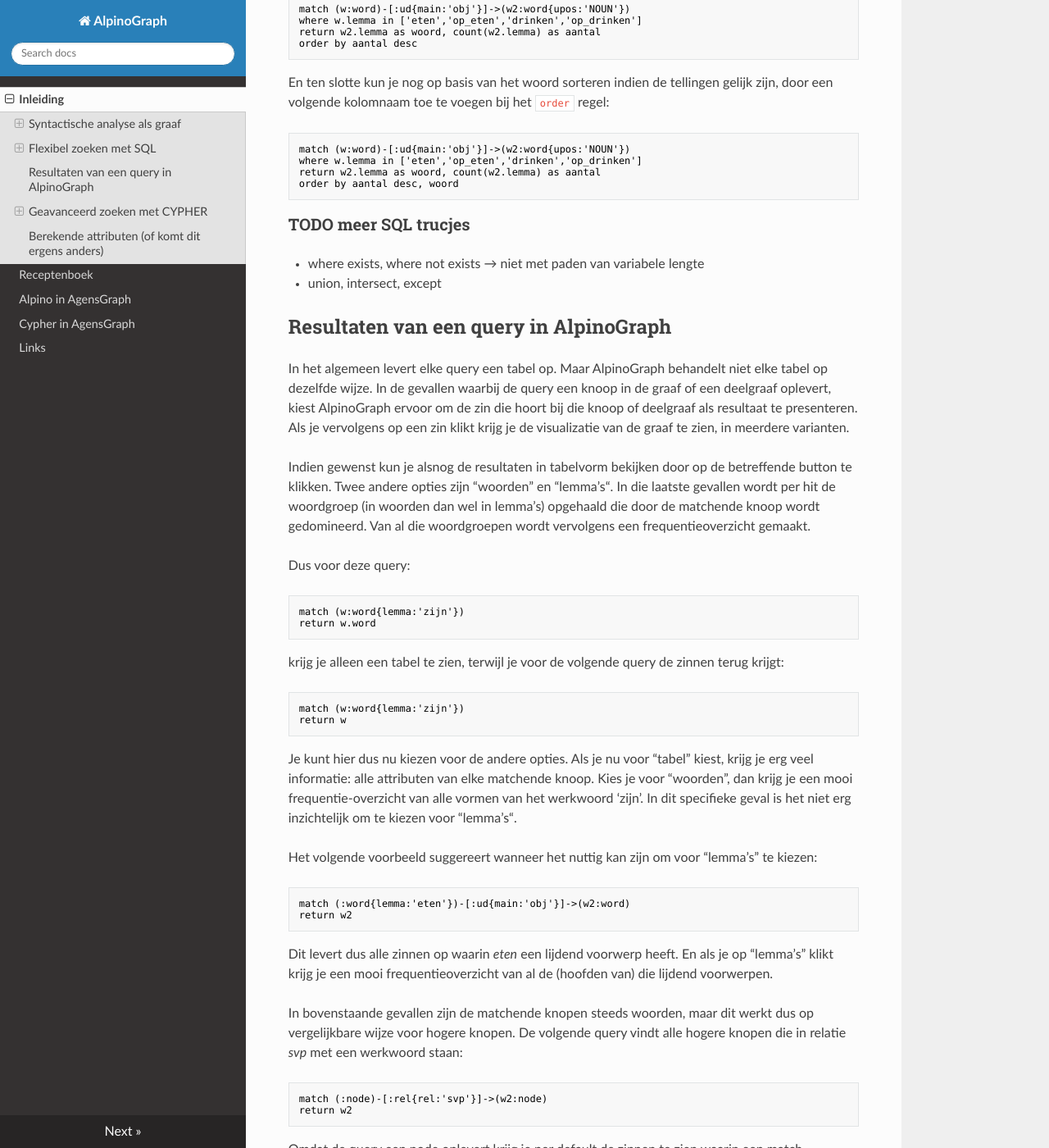
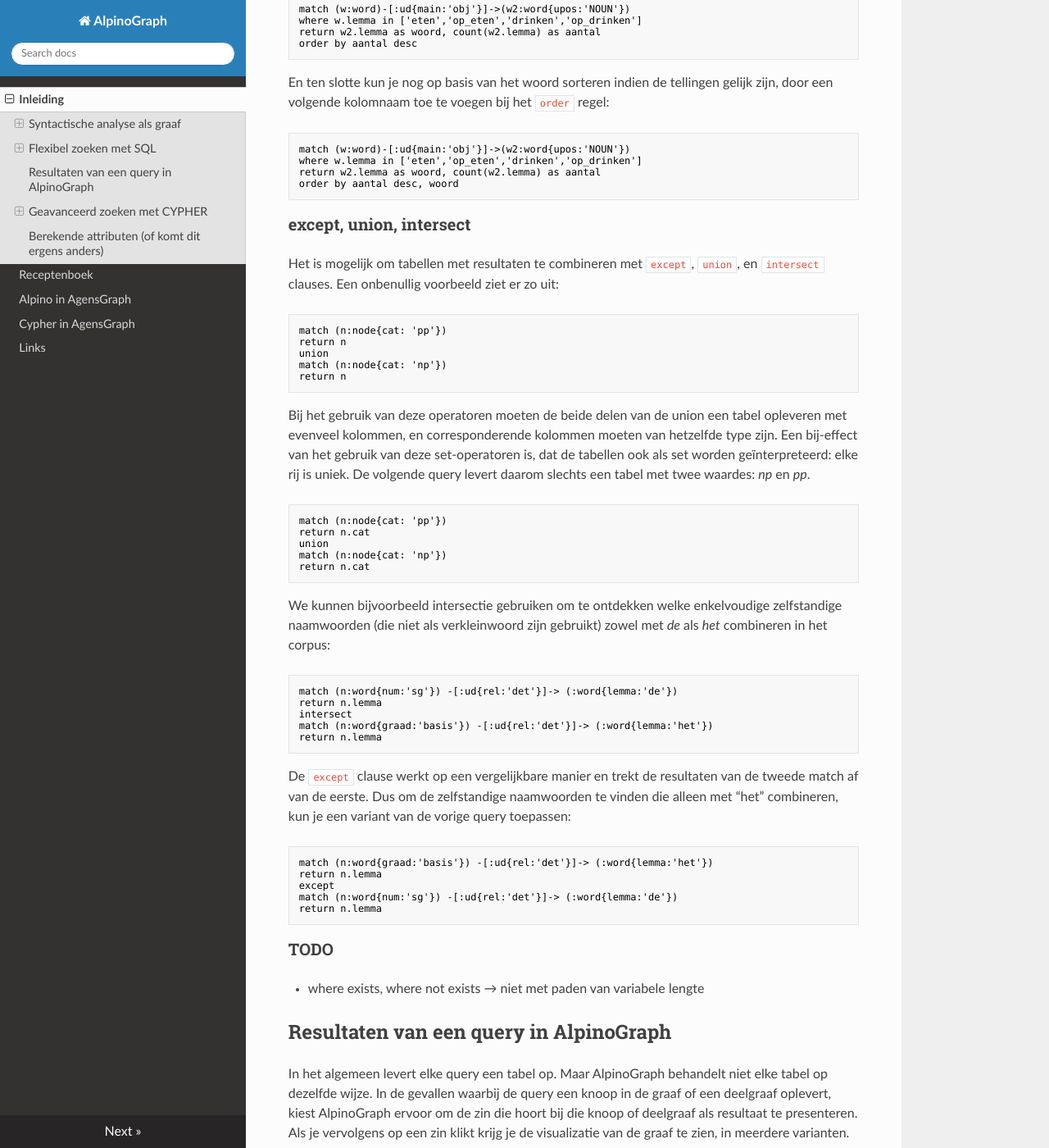
Before and after one commit to rug-compling/alpinograph-docs, an MkDocs documentation site: the page built from docs/index.md, in a window 1280 px wide and 1400 px high, scrolled down 6998 px. Shown: the whole window at 82% size. Built offline with MkDocs 1.6.1, drawn with Linux system fonts in a browser that asks for light colours; nearby versions of some CDN libraries.

Commit message:
Update index.md

````diff
--- a/docs/index.md
+++ b/docs/index.md
@@ -294,10 +294,51 @@ return w2.lemma as woord, count(w2.lemma) as aantal
 order by aantal desc, woord
 ```
 
-### TODO meer SQL trucjes
+### except, union, intersect
+
+Het is mogelijk om tabellen met resultaten te combineren met `except`, `union`, en `intersect` clauses. Een onbenullig voorbeeld ziet er zo uit:
+
+```text
+match (n:node{cat: 'pp'})
+return n
+union
+match (n:node{cat: 'np'})
+return n
+```
+
+Bij het gebruik van deze operatoren moeten de beide delen van de union een tabel opleveren met evenveel kolommen, en corresponderende kolommen moeten van hetzelfde type zijn. Een bij-effect van het gebruik van deze set-operatoren is, dat de tabellen ook als set worden geïnterpreteerd: elke rij is uniek. De volgende query levert daarom slechts een tabel met twee waardes: *np* en *pp*.
+
+```text
+match (n:node{cat: 'pp'})
+return n.cat
+union
+match (n:node{cat: 'np'})
+return n.cat
+```
+
+We kunnen bijvoorbeeld intersectie gebruiken om te ontdekken welke enkelvoudige zelfstandige naamwoorden (die niet als verkleinwoord zijn gebruikt) zowel met *de* als *het* combineren in het corpus:
+
+```text
+match (n:word{num:'sg'}) -[:ud{rel:'det'}]-> (:word{lemma:'de'})
+return n.lemma
+intersect
+match (n:word{graad:'basis'}) -[:ud{rel:'det'}]-> (:word{lemma:'het'})
+return n.lemma
+```
+
+De `except` clause werkt op een vergelijkbare manier en trekt de resultaten van de tweede match af van de eerste. Dus om de zelfstandige naamwoorden te vinden die alleen met "het" combineren, kun je een variant van de vorige query toepassen:
+
+```text
+match (n:word{graad:'basis'}) -[:ud{rel:'det'}]-> (:word{lemma:'het'})
+return n.lemma
+except
+match (n:word{num:'sg'}) -[:ud{rel:'det'}]-> (:word{lemma:'de'})
+return n.lemma
+```
+
+### TODO
 
 - where exists, where not exists → niet met paden van variabele lengte
-- union, intersect, except
 
 ## Resultaten van een query in AlpinoGraph
 
````
